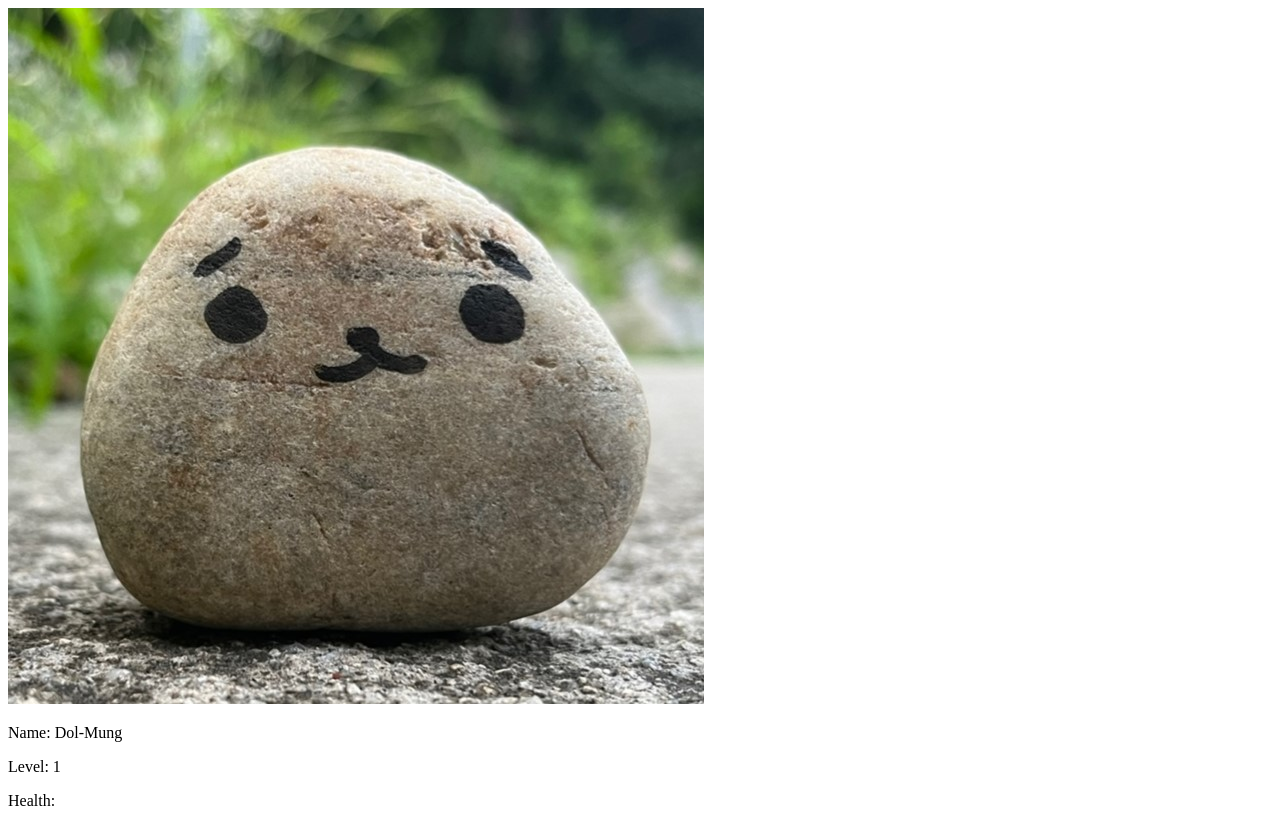
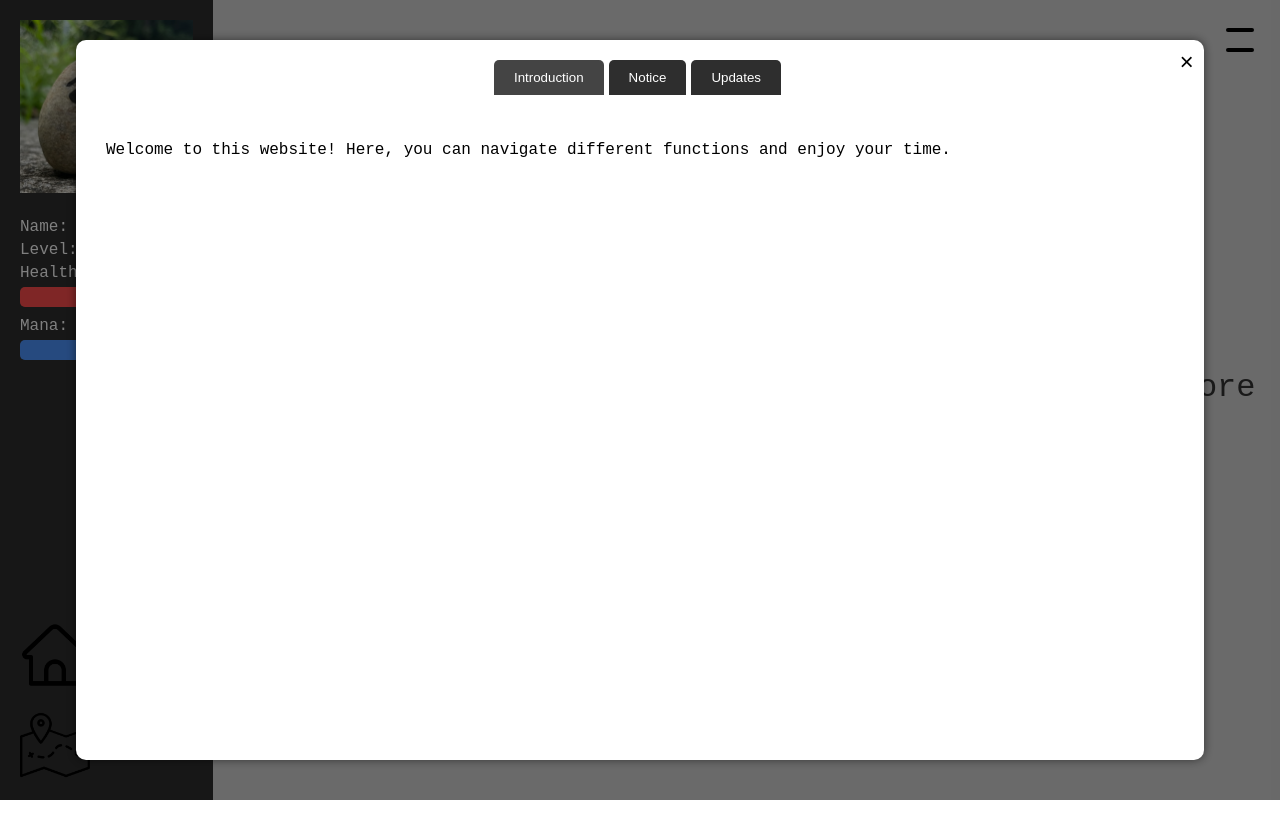
Before and after one commit to Verdilorn/Verdilorn, a plain HTML site: page index.html in a window 1280 px wide. Shown: the top 813 px of the page. Drawn offline with Linux system fonts and the light colour scheme.

Commit message:
Update index.html

```diff
--- a/index.html
+++ b/index.html
@@ -4,7 +4,7 @@
     <meta charset="UTF-8">
     <meta name="viewport" content="width=device-width, initial-scale=1.0">
     <title>Retro Game Personal Website</title>
-    <style src="styles/style.css"></style>
+    <link rel="stylesheet" href="styles/style.css">
     <script src="scripts/main.js"></script>
 
 </head>
```
